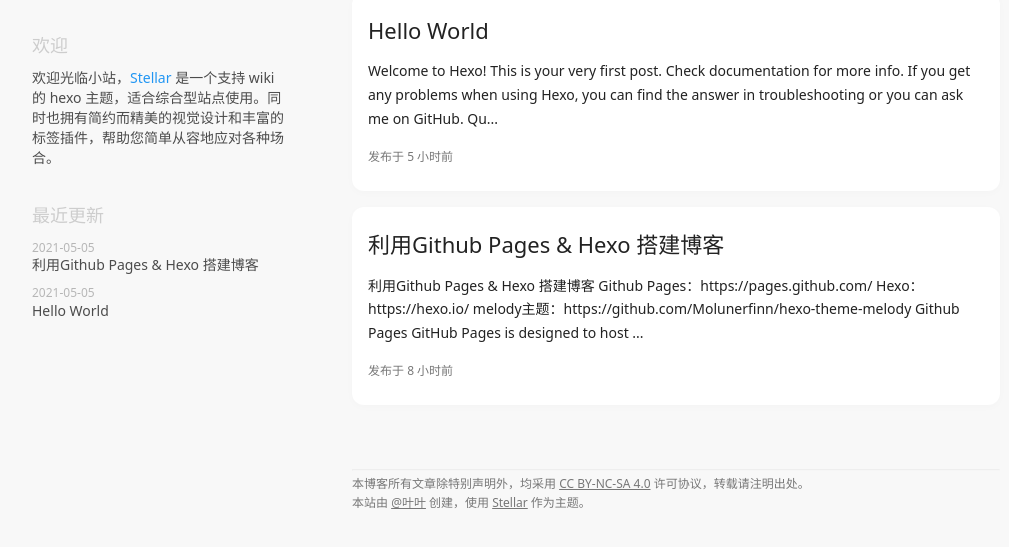
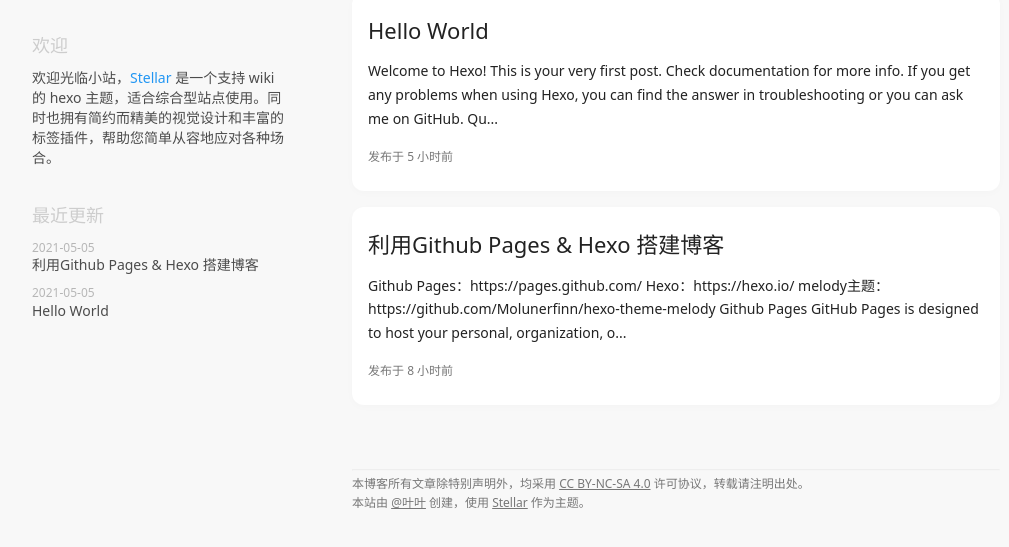
Before and after one commit to 11001100111011101110001/11001100111011101110001.github.io, a plain HTML site: page index.html in a window 1280 px wide. Shown: the part 131-678 px from the top of the page, without its empty margins (28-1037 px from the left). Drawn offline with nearby package versions, Linux system fonts and the light colour scheme; some packages are replaced by stand-ins of ours; a script that the page names is missing.

Commit message:
Site updated: 2021-05-05 22:44:28

```diff
--- a/index.html
+++ b/index.html
@@ -153,13 +153,13 @@ Qu...</p>
 </h2>
 <div class='excerpt'>
 
-    <p>利用Github Pages &amp; Hexo 搭建博客
+    <p>
 Github Pages：https://pages.github.com/
 Hexo：https://hexo.io/
 melody主题：https://github.com/Molunerfinn/hexo-theme-melody
 
 Github Pages
-GitHub Pages is designed to host ...</p>
+GitHub Pages is designed to host your personal, organization, o...</p>
 
 </div>
 <div class='meta cap'>
```
Also changed, not shown: 2021/05/05/利用Github Pages & Hexo 搭建博客/index.html (+5 -5 lines).
